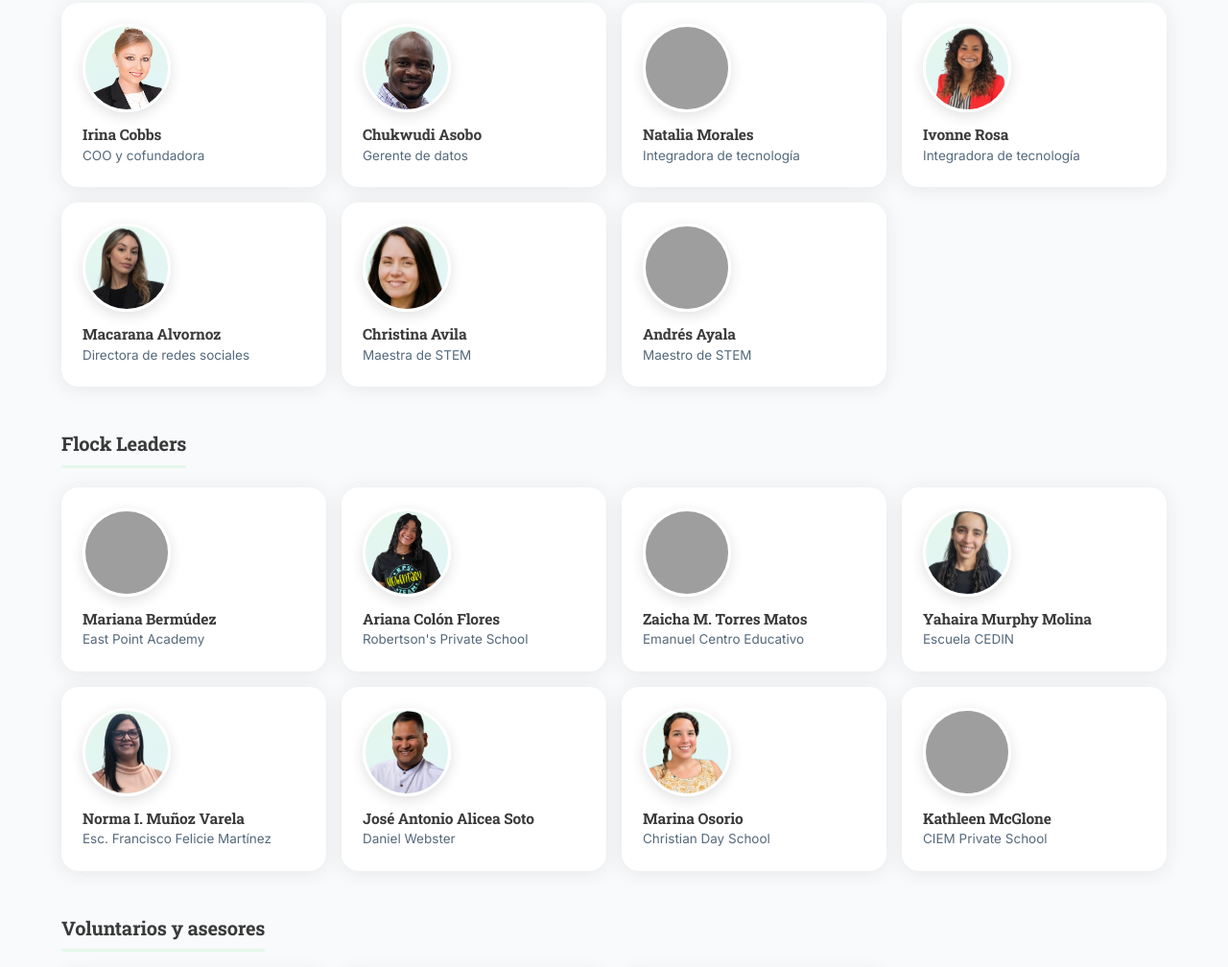
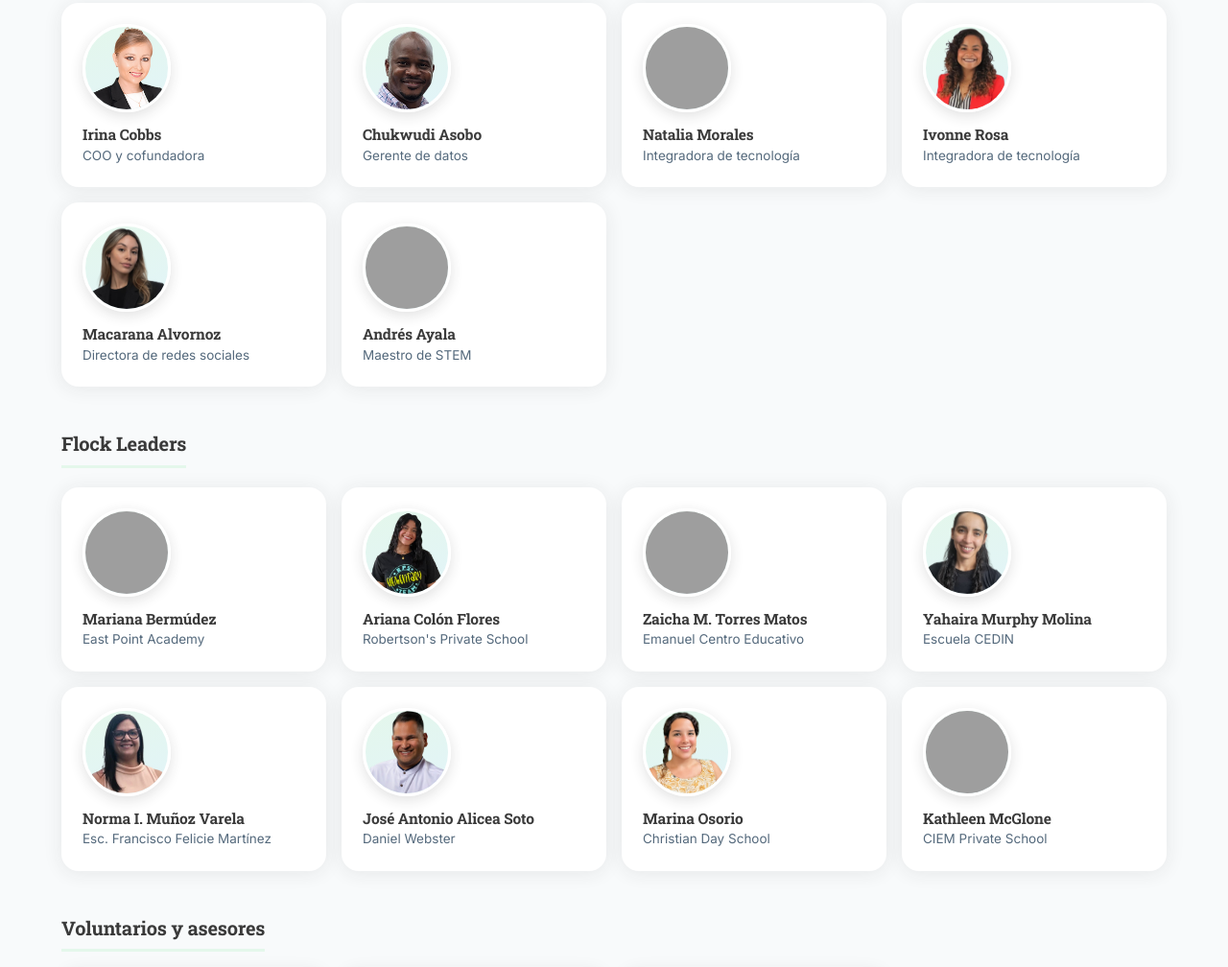
Before and after one commit to Techplangenie/techmyschoolwebsite, a plain HTML site: page es/team.html in a window 1280 px wide. Shown: the part 1022-2030 px from the top of the page at 96% size. Drawn offline with Linux system fonts and the light colour scheme; grey boxes are pictures that could not be loaded.

Commit message:
Remove Christina Avila from the Spanish team page (#4)
Remove her leadership card from es/team.html and leave the headshot file in assets.

Co-authored-by: Cursor Agent <cursoragent@cursor.com>

```diff
--- a/es/team.html
+++ b/es/team.html
@@ -331,7 +331,6 @@
         <div class="person"><img class="avatar" src="/assets/team/natalia-morales.png" alt="Natalia Morales" loading="lazy"><h4>Natalia Morales</h4><p>Integradora de tecnología</p></div>
         <div class="person"><img class="avatar" src="/assets/team/ivonne-rosa.png" alt="Ivonne Rosa" loading="lazy"><h4>Ivonne Rosa</h4><p>Integradora de tecnología</p></div>
         <div class="person"><img class="avatar" src="/assets/team/macarana-alvornoz.png" alt="Macarana Alvornoz" loading="lazy"><h4>Macarana Alvornoz</h4><p>Directora de redes sociales</p></div>
-        <div class="person"><img class="avatar" src="/assets/team/christina-avila.png" alt="Christina Avila" loading="lazy"><h4>Christina Avila</h4><p>Maestra de STEM</p></div>
         <div class="person"><img class="avatar" src="/assets/team/andres-ayala.png" alt="Andrés Ayala" loading="lazy"><h4>Andrés Ayala</h4><p>Maestro de STEM</p></div>
       </div>
     </div>
```
